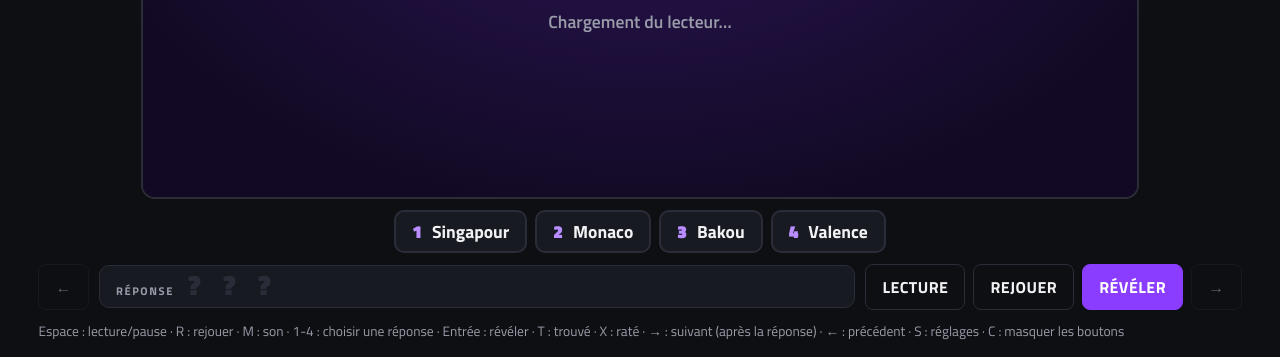
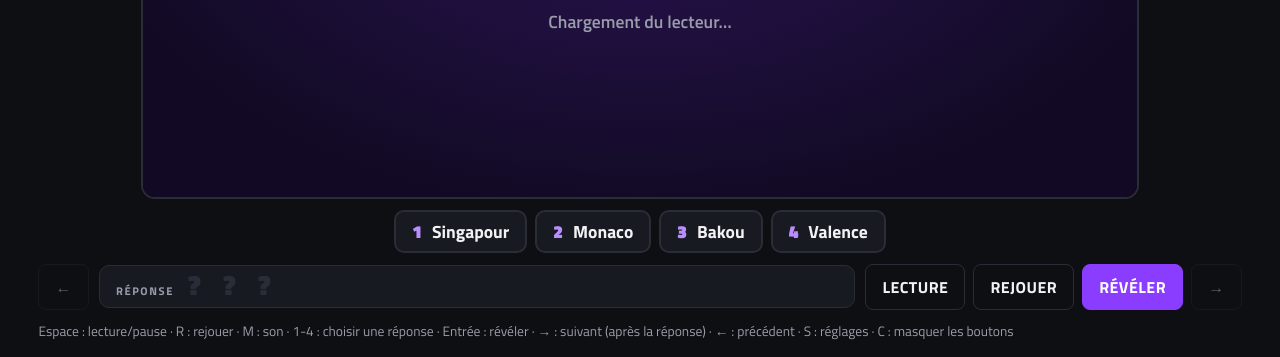
Before and after one commit to LiteUNDERSCORE/son-mystere, a plain HTML site: page index.html in a window 1280 px wide. Shown: the part 443-800 px from the top of the page. Drawn offline with Linux system fonts and the light colour scheme.

Commit message:
Update index.html

```diff
--- a/index.html
+++ b/index.html
@@ -227,8 +227,9 @@ $("titre").innerHTML = `${JEU.titre}${sep}<span>${JEU.accent}</span>`;
 $("recapTitre").innerHTML = `Récap <span>${JEU.titre}${sep}${JEU.accent}</span>`;
 const estVideo = JEU.type === "video";
 if (!estVideo) { $("bLire").classList.add("cache-btn"); $("bRejouer").classList.add("cache-btn"); }
+const avecChoix = !!(JEU.choix || (window.ELEMENTS || []).some((o) => o.choix));
 $("aide").textContent = (estVideo ? "Espace : lecture/pause · R : rejouer · M : son · " : "") +
-  ((JEU.choix || (window.ELEMENTS || []).some((o) => o.choix)) ? "1-4 : choisir une réponse · " : "") + "Entrée : révéler · T : trouvé · X : raté · → : suivant (après la réponse) · ← : précédent · " + (estVideo ? "S : réglages · " : "O : original / retouchée · ") + "C : masquer les boutons";
+  (avecChoix ? "1-4 : choisir une réponse · Entrée : révéler · " : "Entrée : révéler · T : trouvé · X : raté · ") + "→ : suivant (après la réponse) · ← : précédent · " + (estVideo ? "S : réglages · " : "O : original / retouchée · ") + "C : masquer les boutons";
 
 function idVideo(url) { const m = String(url).match(/(?:v=|youtu\.be\/|shorts\/|embed\/|live\/)([\w-]{11})/); return m ? m[1] : String(url).trim(); }
 const LISTE = (window.ELEMENTS || []).map((o) => {
@@ -309,8 +310,9 @@ function rendre() {
     }
   }
   $("bReveler").classList.toggle("cache-btn", revele);
-  $("bOk").classList.toggle("cache-btn", !revele);
-  $("bRate").classList.toggle("cache-btn", !revele);
+  // Avec des choix, le score est automatique : pas de boutons Trouvé / Raté.
+  $("bOk").classList.toggle("cache-btn", !revele || avecChoix);
+  $("bRate").classList.toggle("cache-btn", !revele || avecChoix);
   $("bSuiv").disabled = !revele;
   $("bSuiv").classList.toggle("main", revele);
   $("bSuiv").textContent = i === LISTE.length - 1 ? "Récap →" : "→";
@@ -461,8 +463,8 @@ document.addEventListener("keydown", (e) => {
   if (!$("recap").hidden) { if (k === "escape" || k === "arrowleft") $("recap").hidden = true; return; }
   if (k === " ") { e.preventDefault(); basculer(); }
   else if (k === "enter") { e.preventDefault(); reveler(); }
-  else if (k === "t") marquer("ok");
-  else if (k === "x") marquer("rate");
+  else if (k === "t" && !avecChoix) marquer("ok");
+  else if (k === "x" && !avecChoix) marquer("rate");
   else if (/^[1-9]$/.test(k)) choisir(Number(k) - 1);
   else if (k === "o" && !estVideo && revele && LISTE[i] && LISTE[i].original) { voirRetouche = !voirRetouche; rendre(); }
   else if (k === "arrowright") aller(1);
```
